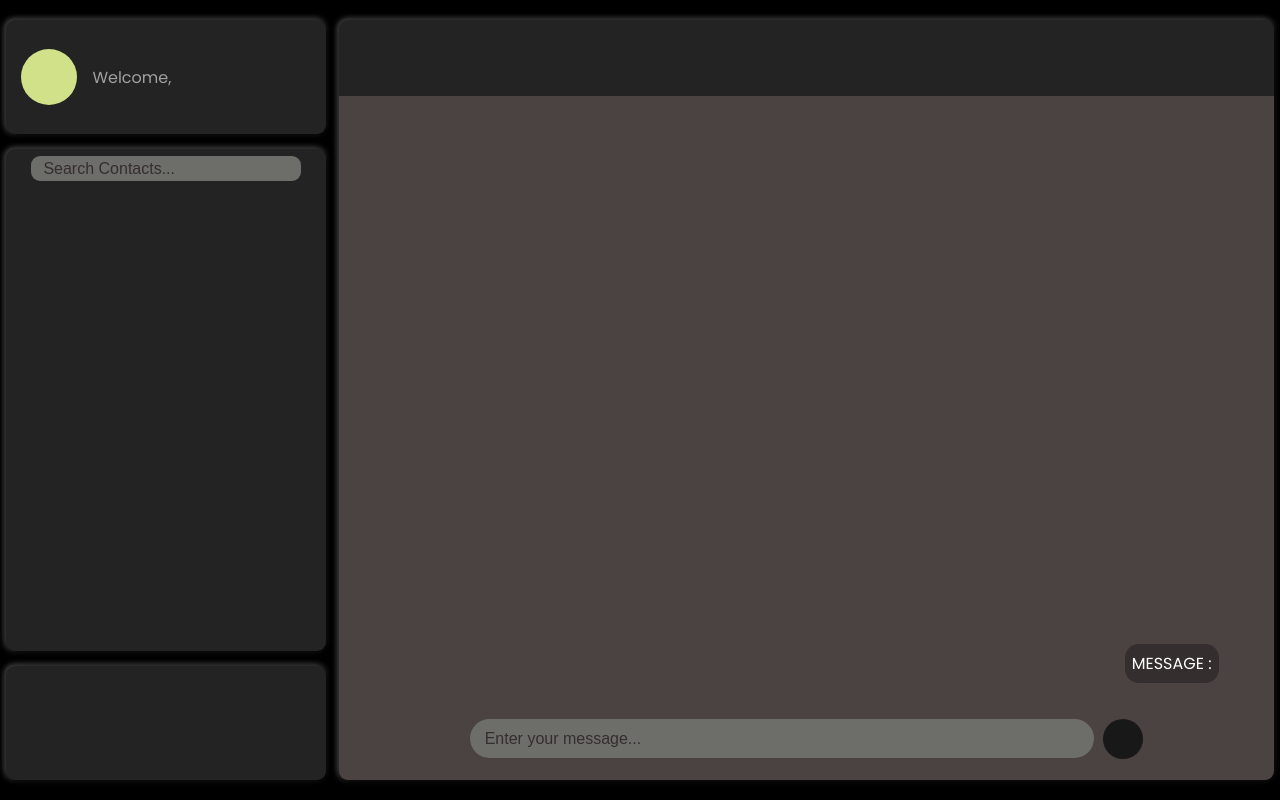
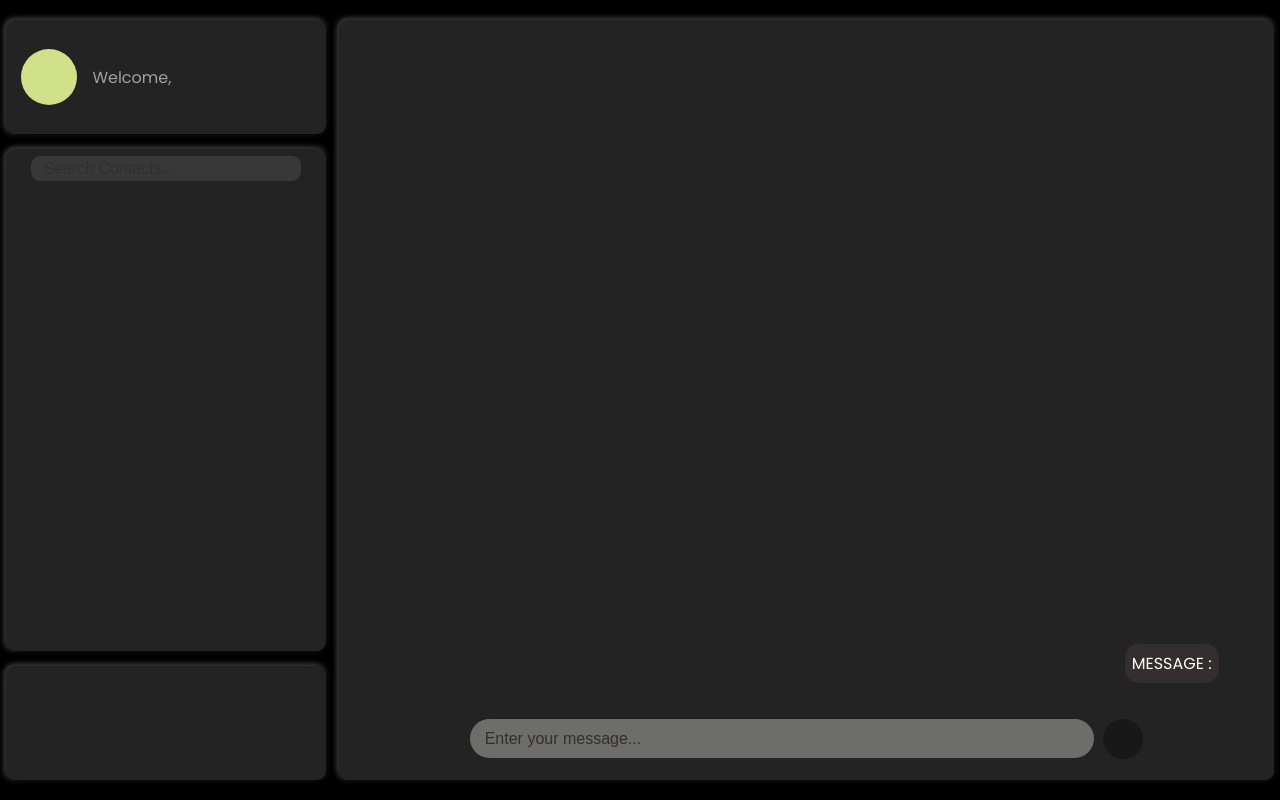
Before and after one commit to AmeerUlAman/Invis-Chat, a Next.js app: page /chatroom in a window 1280 px wide. Built offline with nearby package versions, Linux system fonts and the light colour scheme.

Commit message:
searching_user

```diff
--- a/src/app/api/search/route.js
+++ b/src/app/api/search/route.js
@@ -15,27 +15,25 @@ await client.connect();
 console.log("SUCCESS");
 
 const query= {
-text:"SELECT * FROM auth_table WHERE username = $1",
-values:[searching]
+    text: "SELECT * FROM auth_table WHERE username ILIKE $1 ORDER BY username ASC",
+    values: [`%${searching}%`],
 }
 
 const result = await client.query(query);
 console.log(result.rows)
 
 
-if (result.rows.length > 0) {
-    console.log("User found:", result.rows[0].username);
 
 return new Response(
     JSON.stringify({
      success: true,
-      data: result.rows[0].username
+      data: result.rows,
      }),
       {
   status: 200,
   headers: { 'Content-Type': 'application/json' },
 });
-}
+
 } catch (error) {
 console.error("ERROR", error);
 return new Response(
--- a/src/app/chatroom/chat.tsx
+++ b/src/app/chatroom/chat.tsx
@@ -4,9 +4,10 @@ import styles from "./chatroom.module.css";
 import Image from "next/image";
 import React,{useState} from "react";
 
-const Chat=()=>{
+const Chat=({usern})=>{
 const [messin,setmessin]=useState("");
 const [printval,setprintval]=useState("");
+
 
 const handlemessin=(event: React.ChangeEvent<HTMLInputElement>)=>{
 setmessin(event.target.value);
@@ -21,6 +22,9 @@ setprintval(messin);
 
 return(
 <div className={styles.chatscreen}>
+<div className={styles.contactinfo}>
+ <div>{usern}</div>
+ </div>
 <div className={styles.chatareawhole}>
 
 <div className={styles.messagingsendingmodule}>
@@ -32,9 +36,7 @@ return(
    </div>
 </div>
 
-<div className={styles.contactinfo}>
 
-</div>
 
 </div>
 );
--- a/src/app/chatroom/chatroom.module.css
+++ b/src/app/chatroom/chatroom.module.css
@@ -41,9 +41,10 @@ margin: 10px auto;
         box-shadow: 3px 3px 10px rgba(0, 0, 0, 1),
         -1px -1px 6px rgba(255, 255, 255, 0.4);
 display: flex;
-justify-content: center;
-flex-direction: row;
-align-content: flex-start;
+justify-content: flex-start;
+flex-direction: column;
+align-items: center;
+
         }
         .gp{
           width: 100%;
@@ -65,7 +66,7 @@ align-content: flex-start;
     margin-left: 12px;
     width: 73%;
     display: flex;
-    flex-direction: column-reverse;
+    flex-direction: column;
 height:95vh;
 background-color: rgb(36, 35, 35);
 border-radius: 9px;
@@ -76,7 +77,8 @@ box-shadow: 3px 3px 10px rgba(0, 0, 0, 1),
 
 .chatareawhole{
 height: 90%;
-background-color: rgb(75, 66, 66);
+/* background-color: rgb(75, 66, 66); */
+background-color: rgb(36, 35, 35);
 border-radius: 9px;
 border-top-right-radius:0px ;
 border-top-left-radius:0px ;
@@ -160,7 +162,7 @@ color: white;
 width: 80%;
 border-radius: 9px;
 margin-top: 7px;
-background-color: rgb(109, 109, 106);
+background-color: rgb(56, 56, 56);
 border: none;
 padding-left: 12px;
 height: 23px;
@@ -175,8 +177,28 @@ font-size: medium;
 .searchuser:focus{
   color: rgb(255, 250, 204);
 }
+.sca{
+  width: 100%;
+display: flex;
+flex-direction: column;
+justify-content: center;
+align-items: center;
+}
+
+.searchedcontacts{
+width:95%;
+height: 65px;
+color: rgb(184, 174, 89);
+border-top: 1px rgb(255, 255, 255);
+border-bottom: 1px solid rgb(255, 255, 255);
+
+}
+.searchedcontacts:hover{
+  cursor: pointer;
+  background-color: #352e2e;
+}
 /*
-/////////////////////  CONDET STYLING
+/////////////////////  CONtact DETail STYLING
 */
 
 .centered{
--- a/src/app/chatroom/page.tsx
+++ b/src/app/chatroom/page.tsx
@@ -1,51 +1,98 @@
 "use client";
 
 import React, { useState } from "react";
-import styles from "./chatroom.module.css"
+import styles from "./chatroom.module.css";
 import Contdet from "./contdet";
 import Chat from "./chat";
 import { Suspense } from "react";
 
+export default function Home() {
+  const [searching, setsearching] = useState(""); // State for search input
+  const [results, setresults] = useState([]);     // State for search results
+  const [cont,setcon]=useState("");
+  const [saveuser,setsaveuser]=useState("");
 
-export default function Home(){
+  // Handle search input
+  const handlesearching = async (event:any) => {
+    event.preventDefault(); // Prevent default behavior
 
-const [searching, setsearching]=useState("");
+    const query = event.target.value;
+    setsearching(query); // Update the searching state
 
-const handlesearching= async (event:any)=>{
-event.preventDefault("");
+    // If the input is less than 2 characters or empty, reset results
+    if (query.trim() === "" || query.length < 1) {
+      setresults([]);
+      return;
+    }
 
-const response = await fetch('/api/search', {
+    try {
+      // Fetch results from the API
+      const response = await fetch("/api/search", {
         method: "POST",
         headers: {
           "Content-Type": "application/json",
         },
-    body: JSON.stringify({ searching:event.target.value}),
+        body: JSON.stringify({ searching: query }),
       });
+
       if (!response.ok) {
-    console.error('Failed to submit');
-
+        console.error("Failed to submit");
       } else {
         const data = await response.json();
-    console.log('Success:', data,);
+        console.log("Success:", data);
 
-
+        // Update results if the response is successful
+        if (data.success) {
+          setresults(data.data);
         }
-
-
       }
-
-    return(
+    } catch (error) {
+      console.error("Error:", error);
+    }
+  };
+const setcontact=()=>{
+const un=document.getElementById("selectcont")?.textContent;
+console.log(un);
+setsaveuser(un);
+setsearching("");
+setresults([]);
+}
+  return (
     <div className={styles.whole}>
       <div className={styles.contactsection}>
-    <Suspense><Contdet/></Suspense>
-
-
+        <Suspense>
+          <Contdet />
+        </Suspense>
 
         <div className={styles.gp}></div>
 
         <div className={styles.contacts}>
-<input type="text" placeholder="Search Contacts..." onChange={handlesearching} className={styles.searchuser} />
-<p>{searching}</p>
+          {/* Search Input */}
+          <input
+            type="text"
+            placeholder="Search Contacts..."
+            onChange={handlesearching}
+            className={styles.searchuser}
+            value={searching}
+            id="search"
+          />
+          {/* <p>{searching}</p> */}
+
+          {/* Results Section */}
+          <div className={styles.sca}>
+            {results.length > 0 ? (
+              results.map((user) => (
+                <div key={user.id} className={styles.searchedcontacts}>
+
+                  <p id="selectcont" onClick={setcontact}>{user.username}</p>
+
+                  {/* <p>{user.email}</p> */}
+                </div>
+              ))
+            ) : (
+              <p></p>
+            )}
+          </div>
         </div>
 
         <div className={styles.gp}></div>
@@ -53,9 +100,7 @@ const response = await fetch('/api/search', {
         <div className={styles.userinfo}></div>
       </div>
 
-
-   <Chat/>
-
+      <Chat usern={saveuser}/>
     </div>
   );
 }
```
Lines whose indentation alone changed are shown as unchanged.
